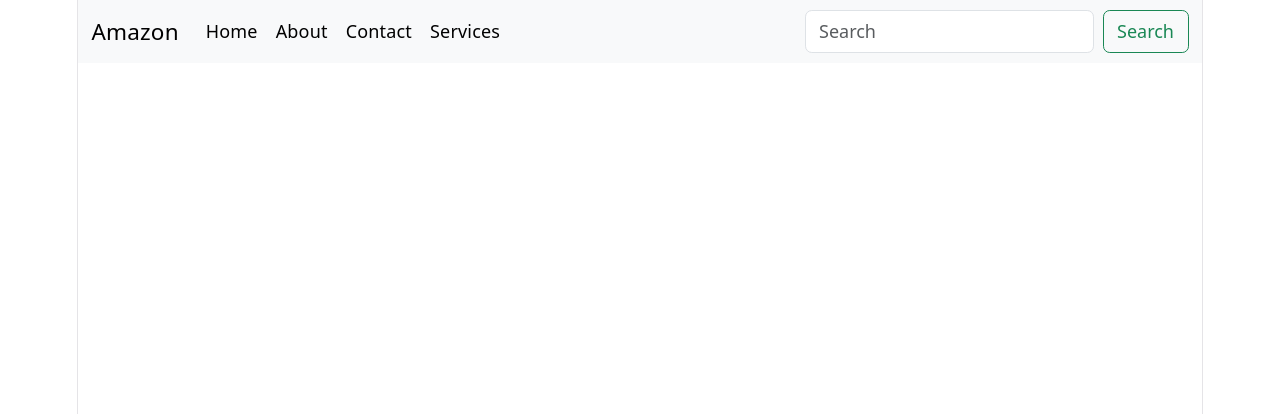
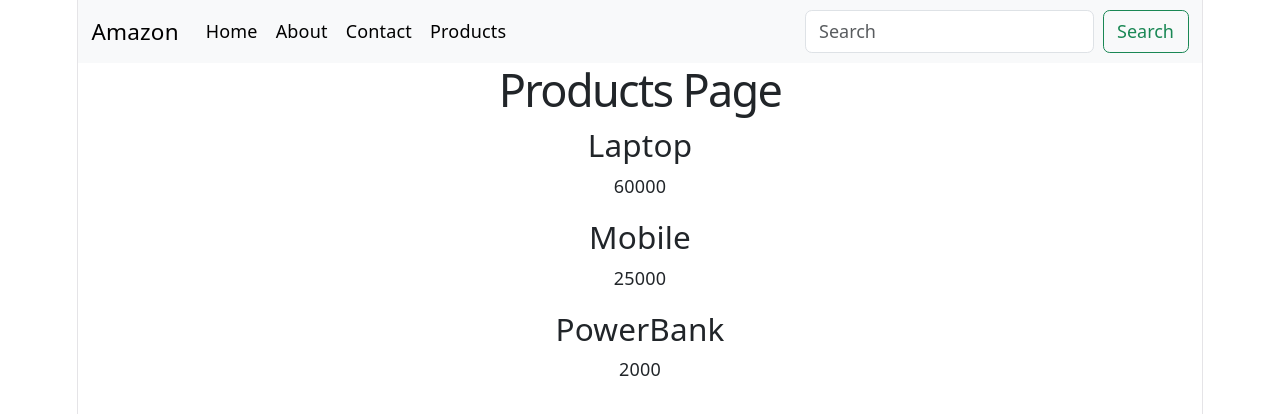
Before and after one commit to SriVarshininoothi/React, a React (Vite) app: page /Products in a window 1280 px wide. Shown: the top 414 px of the page. Built offline with nearby package versions, Linux system fonts and the light colour scheme.

Commit message:
Updated with Products

```diff
--- a/src/App.jsx
+++ b/src/App.jsx
@@ -9,7 +9,9 @@ import { Routes, Route } from 'react-router-dom'
 import Home from './Router/Pages/Home'
 import About from './Router/Pages/About'
 import Contact from './Router/Pages/Contact'
-
+import ProductDetails from './Router/Pages/ProductDetails'
+import Products from './Router/Pages/Products'
+import RandomuserGenerator from './UseEffect/RandomuserGenertor'
 
 
 function App() {
@@ -22,10 +24,15 @@ function App() {
 
       <Routes>
 
-        <Route path="/" element={<Home />} />
-        <Route path='/About' element={<About />} />
+        <Route path="/" element={<Home />}/>
+        <Route path='/About' element={<About />}/>
 
-<Route path='/Contact' element={<Contact/>}/>
+        <Route path='/Contact' element={<Contact />}/>
+        <Route path='/Products' element={<Products/>}/>
+
+        <Route path='/Products/:id' element={<ProductDetails/>}/>
+
+
       </Routes>
 
 
--- a/src/Router/Components/Header.jsx
+++ b/src/Router/Components/Header.jsx
@@ -22,6 +22,7 @@ const Header = () => {
                 </button>
                     <div className="collapse navbar-collapse" id="navbarSupportedContent">
                         <ul className="navbar-nav me-auto mb-2 mb-lg-0">
+
                             <li className="nav-item">
                                 <Link className="nav-link active" aria-current="page" to="/">Home</Link>
                             </li>
@@ -32,11 +33,9 @@ const Header = () => {
                                 <Link className="nav-link active" aria-current="page" to="/Contact">Contact</Link>
                             </li>
                            <li className="nav-item">
-                                <Link className="nav-link active" aria-current="page" href="/Services">Services</Link>
+                                <Link className="nav-link active" aria-current="page" to="/Products">Products</Link>
+
                             </li>
-
-
-
 
                         </ul>
                         <form className="d-flex" role="search">
--- /dev/null
+++ b/src/Router/Components/product.js
@@ -0,0 +1,24 @@
+import React from "react";
+
+
+const products = [
+
+    {
+        id:1,
+        name:"Laptop",
+        price:"60000"
+    },
+    {
+        id:2,
+        name:"Mobile",
+        price:25000
+    },
+    {
+        id:3,
+        name:"PowerBank",
+        price:2000
+    }
+
+]
+
+export default products;
--- a/src/Router/Pages/ProductDetails.jsx
+++ b/src/Router/Pages/ProductDetails.jsx
@@ -0,0 +1,17 @@
+import React from "react";
+
+
+const ProductDetails = () => {
+
+    return(
+
+        <div>
+
+            <h2>Welcome to Products Details</h2>
+
+
+        </div>
+    )
+}
+
+export default ProductDetails;
--- a/src/Router/Pages/Products.jsx
+++ b/src/Router/Pages/Products.jsx
@@ -0,0 +1,26 @@
+import React from "react"
+import products from "../Components/product"
+import { Link } from "react-router-dom"
+
+const Products = () => {
+  return (
+    <div>
+      <h1>Products Page</h1>
+
+      {
+         products.map((item) =>
+
+            <div key={item.id}>
+
+                <h3>{item.name }</h3>
+                <p>{item.price}</p>
+
+
+            </div>
+        )
+      }
+    </div>
+  )
+}
+
+export default Products
--- a/src/UseEffect/ProductCards.jsx
+++ b/src/UseEffect/ProductCards.jsx
@@ -10,6 +10,7 @@ const ProductCards = () => {
 
   // Fetch API
   useEffect(() => {
+
     const fetchProducts = async () => {
       try {
         setLoading(true);
@@ -24,7 +25,8 @@ const ProductCards = () => {
     };
 
     fetchProducts();
-  }, []);
+
+  },[]);
 
   // 1. Loading State
   if (loading) {
@@ -51,6 +53,7 @@ const ProductCards = () => {
       <h2 className="text-center mb-4">Product Listing</h2>
 
       <div className="row">
+
         {products.map((product) => (
           <div key={product.id} className="col-md-4 mb-4">
             <div className="card h-100 shadow">
--- a/src/main.jsx
+++ b/src/main.jsx
@@ -5,6 +5,7 @@ import App from './App.jsx'
 import 'bootstrap/dist/css/bootstrap.min.css';
 
 createRoot(document.getElementById('root')).render(
+
   <BrowserRouter>
 
     <App />
```
Also changed, not shown: src/Router/Navigation/UseNagivation.jsx (added, +19 -0 lines), src/UseEffect/RandomuserGenertor.jsx (+5 -7 lines).
